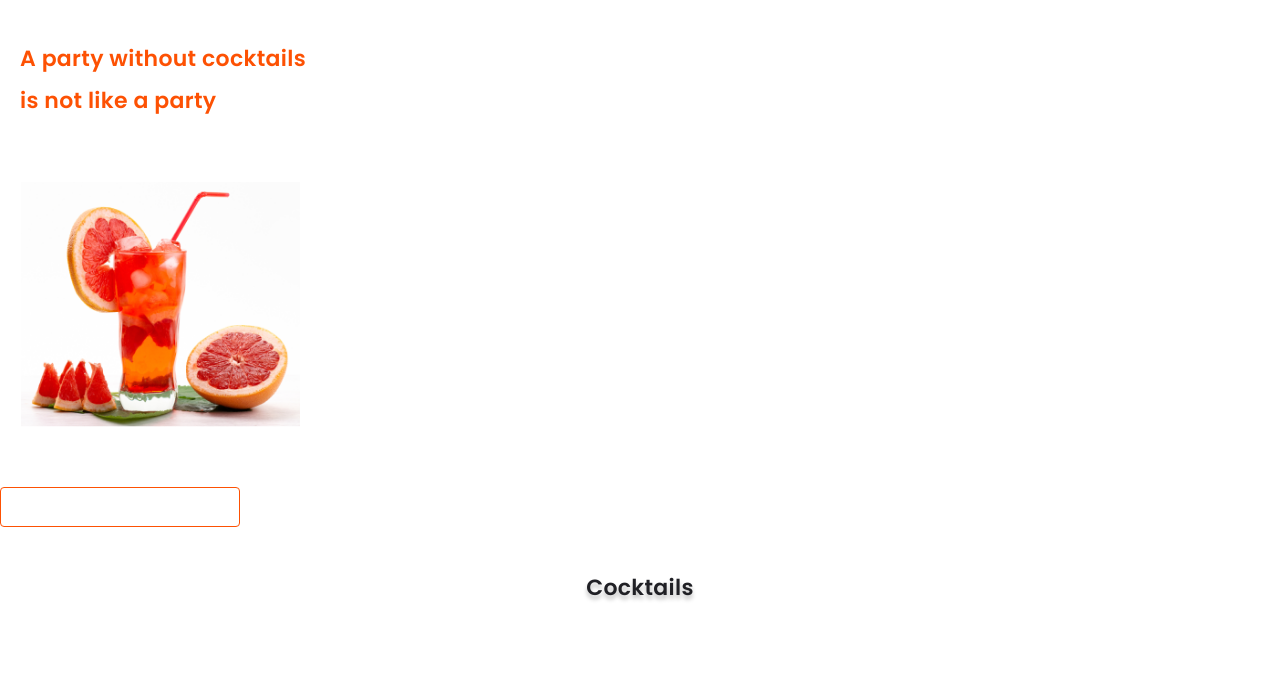
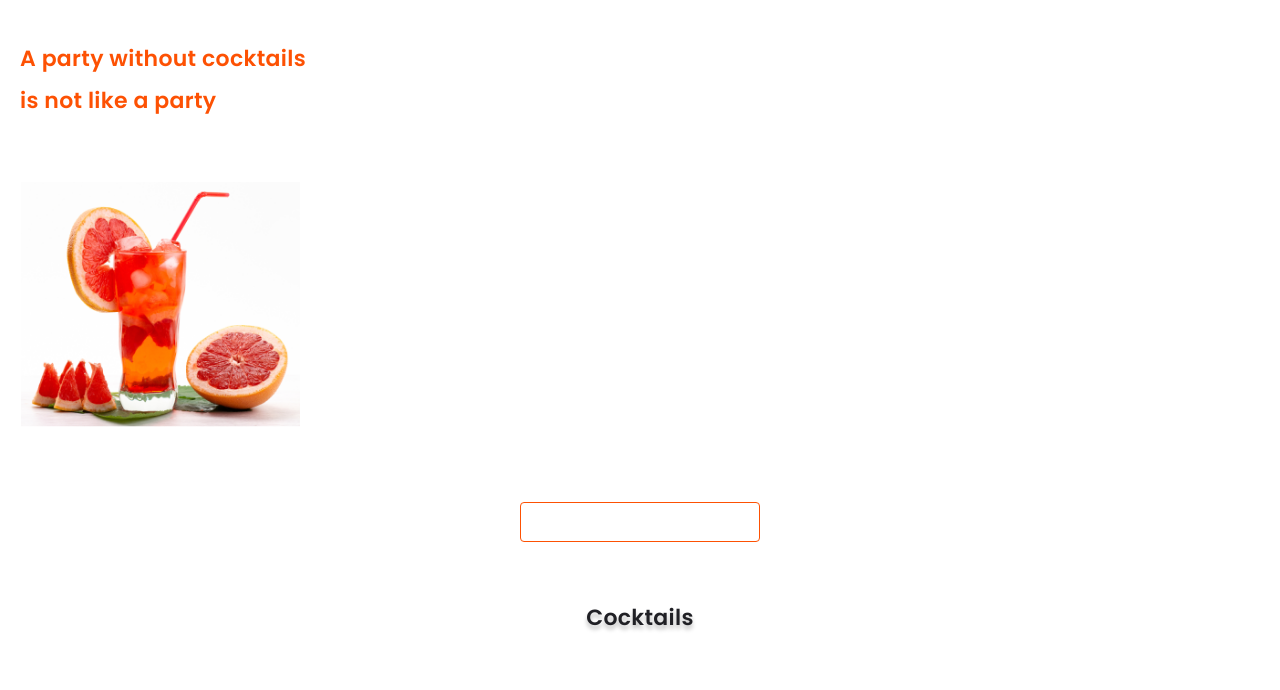
Before and after one commit to volodymyr-ok/goit-js-project-cocktails, a website built with Parcel: page src/index.html in a window 1280 px wide. Shown: the part 78-768 px from the top of the page. Built offline with nearby package versions, Linux system fonts and the light colour scheme; no server answers.

Commit message:
fixed search input position

```diff
--- a/src/sass/sections/_pagination.scss
+++ b/src/sass/sections/_pagination.scss
@@ -24,8 +24,8 @@
 //   padding: 1px;
 // }
 
-// .cocktail-search--wrap {
-//   display: flex;
-//   justify-content: center;
-//   padding: 15px;
-// }
+.cocktail-search--wrap {
+  display: flex;
+  justify-content: center;
+  padding: 15px;
+}
```
